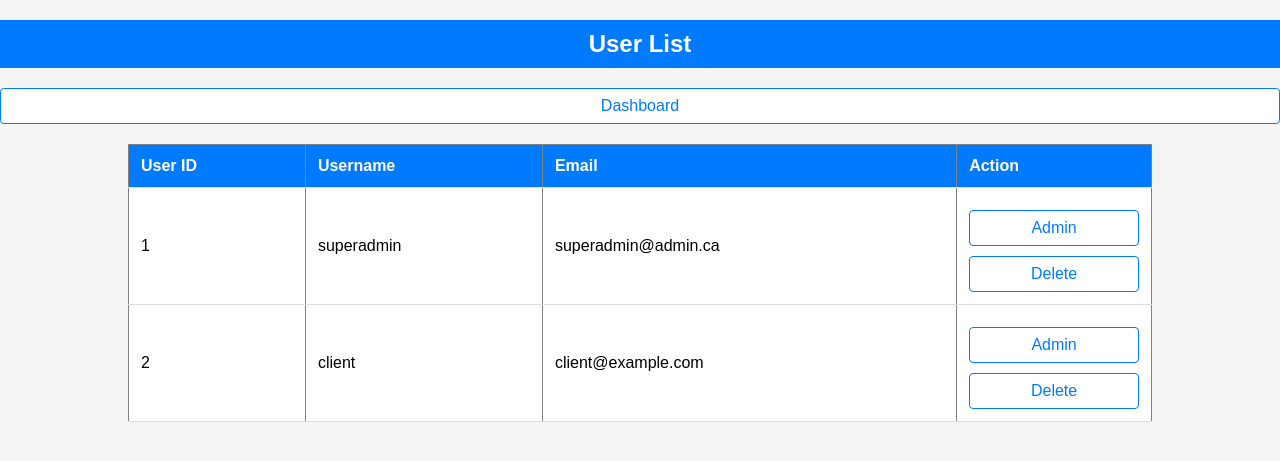
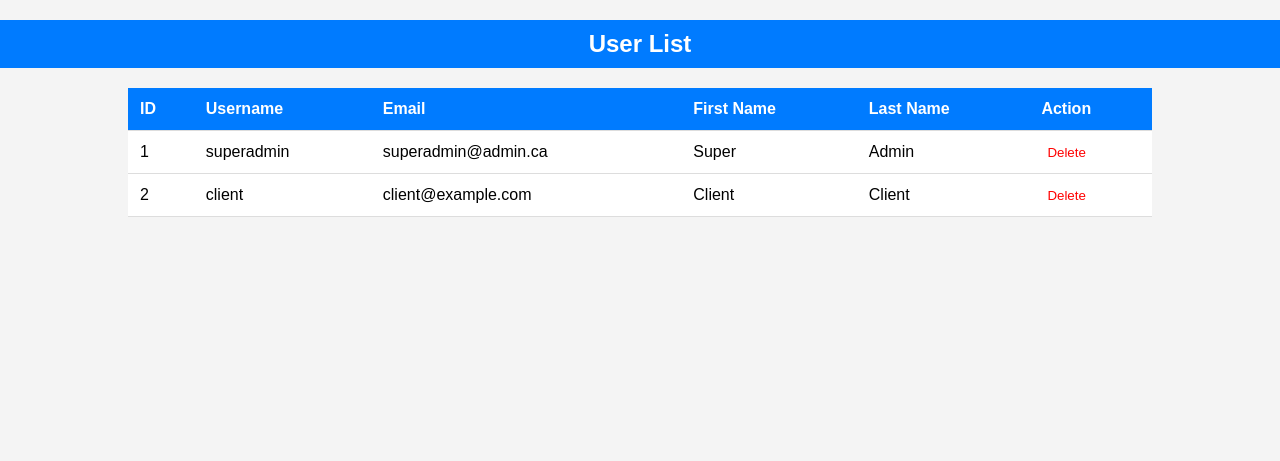
Before and after one commit to ivanjocc/Ecom2-Final-v3, a PHP site: page /view/admin/user_list.php in a window 1280 px wide. Shown: the top 461 px of the page. Run offline with PHP 8.4, Linux system fonts and the light colour scheme; data comes from the database, SQL or seed files in the repository; a stand-in replaces the project's code that opens the database connection.

Commit message:
show user list

```diff
--- a/controller/UserController.php
+++ b/controller/UserController.php
@@ -1,6 +1,7 @@
 <?php
 
 class UserController {
+    public $users = [];
     private $db;
 
     public function __construct($db) {
@@ -23,5 +24,16 @@ class UserController {
             return false;
         }
     }
+
+    public function listUsers() {
+        try {
+            $query = "SELECT id, user_name, email, fname, lname FROM user";
+            $stmt = $this->db->prepare($query);
+            $stmt->execute();
+            $this->users = $stmt->fetchAll(PDO::FETCH_ASSOC);
+        } catch (PDOException $e) {
+            echo "Error: " . $e->getMessage();
+        }
+    }
 }
 ?>
--- a/view/admin/dashboard.php
+++ b/view/admin/dashboard.php
@@ -64,7 +64,7 @@
     <ul>
         <li><a href="../../index.php">Home</a></li>
         <li><a href="add_product.php">Add Product</a></li>
-        <li><a href="manage_users.php">User List</a></li>
+        <li><a href="./user_list.php">User List</a></li>
         <li><a href="view_search_orders.php">Order List</a></li>
         <li><a href="../auth/logout.php">Log out</a></li>
     </ul>
--- a/view/admin/user_list.php
+++ b/view/admin/user_list.php
@@ -1,6 +1,20 @@
+<?php
+
+require_once __DIR__ . '/../../controller/UserController.php';
+require_once __DIR__ . '/../../config/connexionDB.php';
+
+$db = connexionDB::getConnection();
+$userController = new UserController($db);
+
+// Llamar método
+$userController->listUsers();
+
+$users = $userController->users;
+
+?>
+
 <!DOCTYPE html>
 <html lang="en">
-
 <head>
 	<meta charset="UTF-8">
 	<title>Manage Users</title>
@@ -27,8 +41,7 @@
 			background-color: #fff;
 		}
 
-        th,
-        td {
+		th, td {
 			padding: 12px;
 			text-align: left;
 			border-bottom: 1px solid #ddd;
@@ -43,75 +56,40 @@
 			background-color: #f5f5f5;
 		}
 
-        a {
-            text-decoration: none;
-            text-align: center;
-            color: #007BFF;
-            display: block;
-            margin-top: 10px;
-            padding: 8px;
-            background-color: #fff;
-            border: 1px solid #007BFF;
-            border-radius: 4px;
-            transition: background-color 0.3s, color 0.3s;
-        }
-
-        a:hover {
-            background-color: #007BFF;
-            color: #fff;
+		.delete-btn {
+			color: #FF0000;
+			border: none;
+			background: none;
+			cursor: pointer;
 		}
 	</style>
-
 </head>
-
 <body>
 	<h2>User List</h2>
-    <a href="./dashboard.php">Dashboard</a>
-
-    <?php
-    // Connect to the database (adjust the path based on your file structure)
-    require_once('../../config/database.php');
-
-    // Query to get the list of users using prepared statement
-    $sql = "SELECT `id`, `user_name`, `email` FROM `user`";
-    $stmt = mysqli_prepare($conn, $sql);
-
-    // Execute the prepared statement
-    $result = mysqli_stmt_execute($stmt);
-
-    if ($result) {
-        // Bind the result variables
-        mysqli_stmt_bind_result($stmt, $user_id, $user_name, $email);
-
-        // Display the list of users
-        echo "<table border='1'>
+	<table>
 		<tr>
-                    <th>User ID</th>
+			<th>ID</th>
 			<th>Username</th>
 			<th>Email</th>
+			<th>First Name</th>
+			<th>Last Name</th>
 			<th>Action</th>
-                </tr>";
-
-        while (mysqli_stmt_fetch($stmt)) {
-            echo "<tr>
-                    <td>{$user_id}</td>
-                    <td>{$user_name}</td>
-                    <td>{$email}</td>
-                    <td><a href='upgrade_user.php?user_id={$user_id}'>Admin</a>  <a href='delete_user.php?user_id={$user_id}'>Delete</a></td>
-                </tr>";
-        }
-
-        echo "</table>";
-
-        // Close the prepared statement
-        mysqli_stmt_close($stmt);
-    } else {
-        echo "Error: " . mysqli_error($conn);
-    }
-
-    // Close the database connection
-    mysqli_close($conn);
-    ?>
+		</tr>
+		<?php foreach ($users as $user) : ?>
+		<tr>
+			<td><?= htmlspecialchars($user['id']) ?></td>
+			<td><?= htmlspecialchars($user['user_name']) ?></td>
+			<td><?= htmlspecialchars($user['email']) ?></td>
+			<td><?= htmlspecialchars($user['fname']) ?></td>
+			<td><?= htmlspecialchars($user['lname']) ?></td>
+			<td>
+				<form action="delete_user.php" method="POST">
+					<input type="hidden" name="user_id" value="<?= $user['id'] ?>">
+					<button type="submit" class="delete-btn">Delete</button>
+				</form>
+			</td>
+		</tr>
+		<?php endforeach; ?>
+	</table>
 </body>
-
 </html>
```
Also changed, not shown: index.php (+6 -1 lines). Lines whose indentation alone changed are shown as unchanged.
